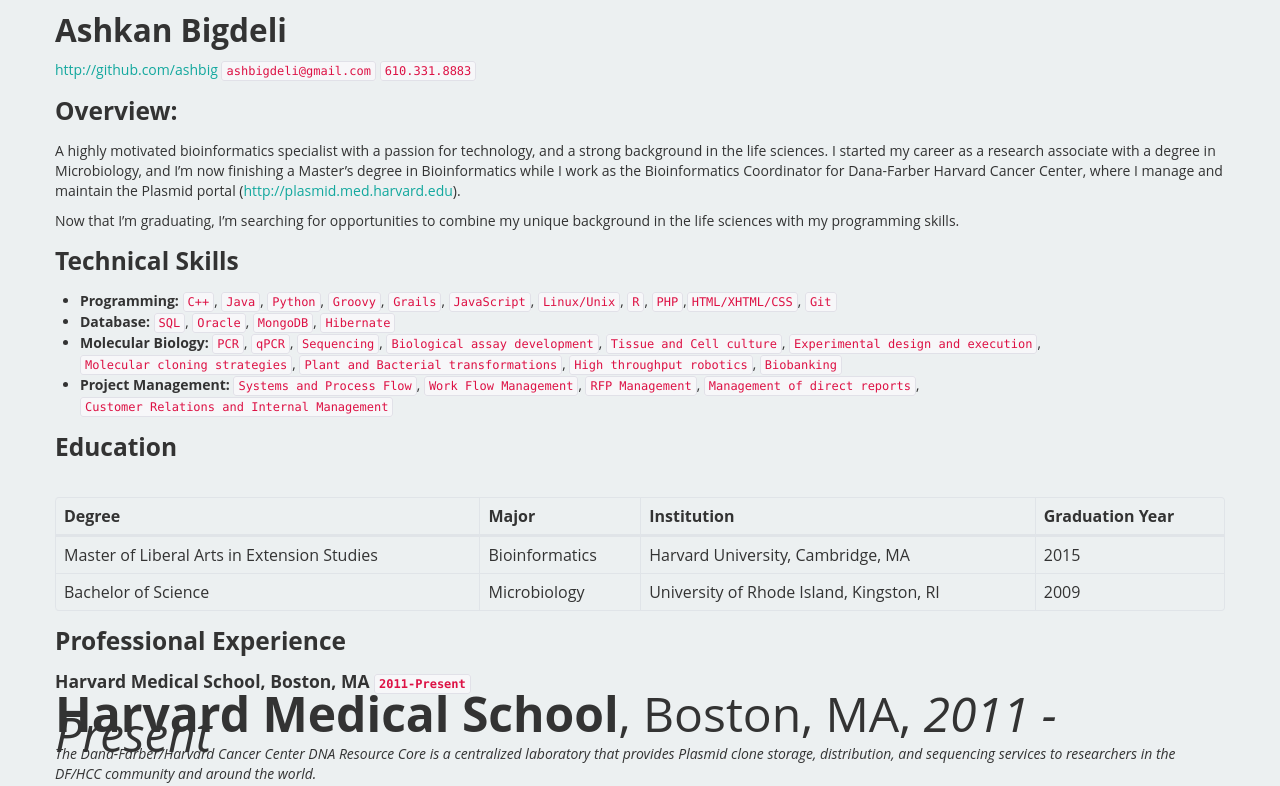
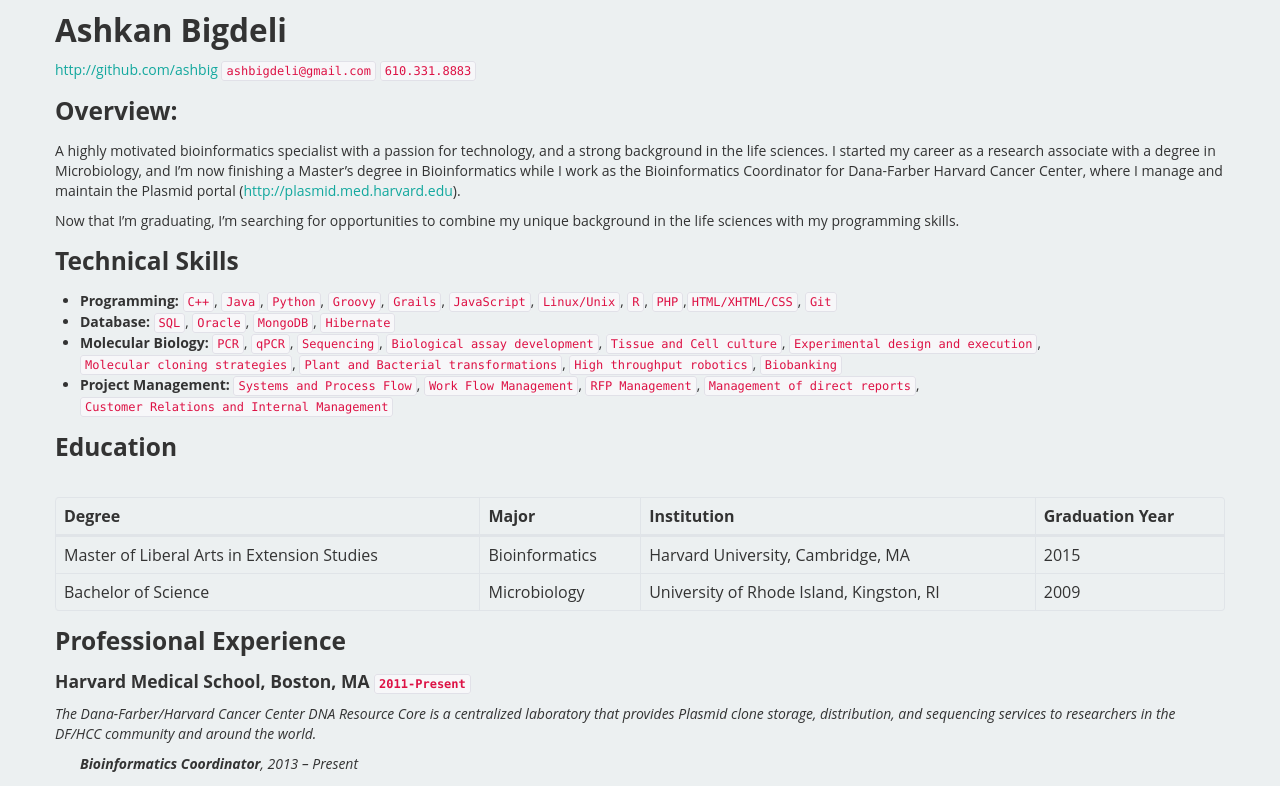
Before and after one commit to ashbig/ashbig.github.io, a plain HTML site: page index.html in a window 1280 px wide. Shown: the top 786 px of the page. Drawn offline with Linux system fonts and the light colour scheme.

Commit message:
Update index.html

```diff
--- a/index.html
+++ b/index.html
@@ -43,7 +43,6 @@ I work as the Bioinformatics Coordinator for Dana-Farber Harvard Cancer Center,
 </table>
 <h3><a id="PNAL_EXPERIENCE_28"></a>Professional Experience</h3>
 <h4><a id="Harvard_Medical_School_Boston_MA_2011Present_30"></a>Harvard Medical School, Boston, MA <code>2011-Present</code></h4>
-<font size='12'><b>Harvard Medical School</b>, Boston, MA,<i> 2011 - Present </i></font>
 <p><i>The Dana-Farber/Harvard Cancer Center DNA Resource Core is a centralized laboratory that provides Plasmid clone storage, distribution, and sequencing services to researchers in the DF/HCC community and around the world.</i></p>
 <ul>
 <p><b><i>Bioinformatics Coordinator</b>, 2013 – Present</i></p>
```
